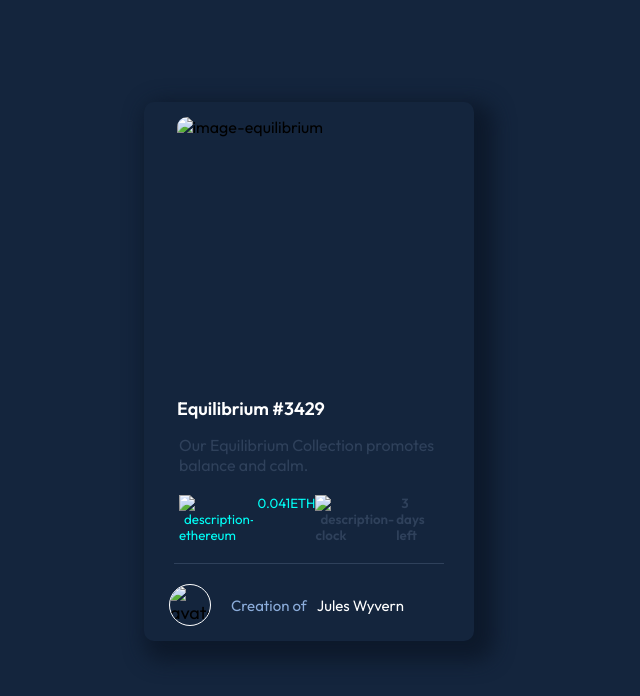
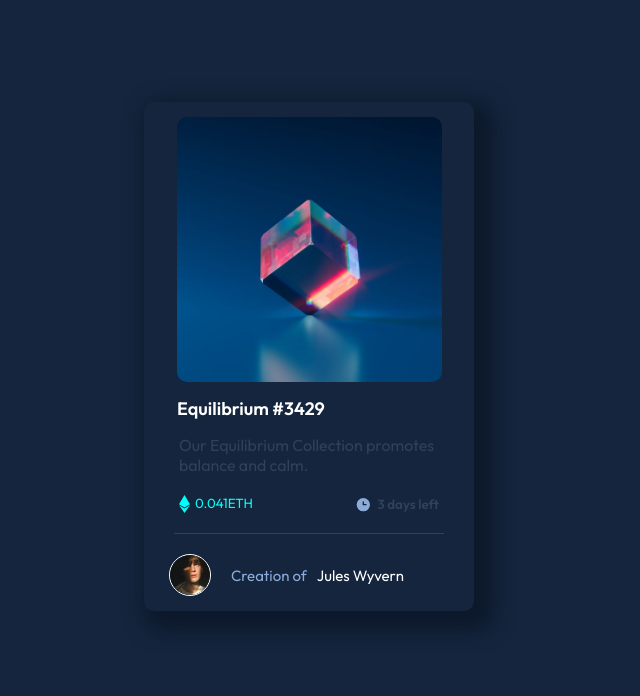
Before and after one commit to RMarlon/nft-preview-card-component-main, a plain HTML site: page index.html in a window 1280 px wide. Shown: the whole page, without its empty margins (331-971 px from the left). Drawn offline with Linux system fonts and the light colour scheme; the site is published under a folder, as on GitHub Pages, so addresses that start at the root find nothing.

Commit message:
Update index.html

```diff
--- a/index.html
+++ b/index.html
@@ -29,14 +29,14 @@
 <body>
 
   <div class="container">
-    <img class="img-equilibrium" src="/images/image-equilibrium.jpg" alt="image-equilibrium">
+    <img class="img-equilibrium" src="images/image-equilibrium.jpg" alt="image-equilibrium">
     <div class="content-container">
       <h1 class="title">Equilibrium #3429</h1>
       <p class="paragraph">Our Equilibrium Collection promotes balance and calm.</p>
 
       <div class="description">
-        <small class="description-ethereum"><img src="/images/icon-ethereum.svg" alt="description-ethereum"> 0.041ETH</small>
-        <small class="description-clock"><img src="/images/icon-clock.svg" alt="description-clock"> 3 days left</small>
+        <small class="description-ethereum"><img src="images/icon-ethereum.svg" alt="description-ethereum"> 0.041ETH</small>
+        <small class="description-clock"><img src="images/icon-clock.svg" alt="description-clock"> 3 days left</small>
       </div>
 
     </div>
@@ -44,7 +44,7 @@
     <div class="border"></div>
 
     <div class="figure">
-      <img class="character" src="/images/image-avatar.png" alt="avatar people">
+      <img class="character" src="images/image-avatar.png" alt="avatar people">
       <small class="name">Creation of </small>
       <small class="creation">Jules Wyvern</small>
     </div>
```
